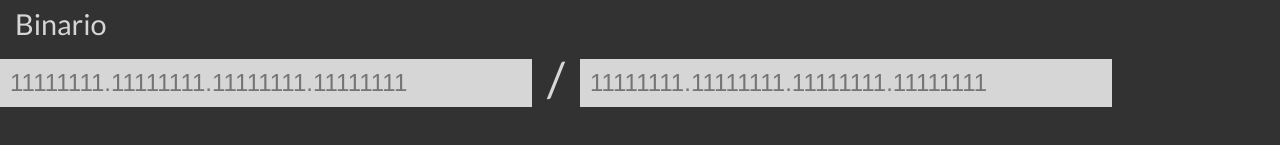
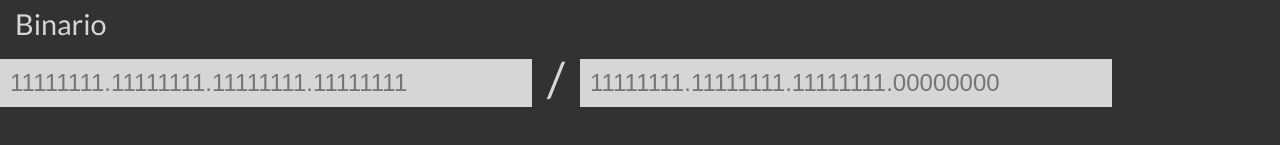
Before and after one commit to henriquepw/wildcard-mask-calculator, a React (Create React App) app: page / in a window 1280 px wide. Shown: the part 307-452 px from the top of the page. Built offline with nearby package versions, Linux system fonts and the light colour scheme; a web font is replaced by a local one.

Commit message:
convert ip address decimal to binary :arrows_counterclockwise:

```diff
--- a/src/pages/App/App.js
+++ b/src/pages/App/App.js
@@ -61,28 +61,35 @@ class App extends Component {
         if (target) {
             await this.setState({ maskBin: target.value });
             this.handleMask({});
+            this.handleMask255({});
         } else {
-            const { mask } = this.state;
             let maskBin;
 
-            if (origin === 'mask255'){
+            if (origin === 'mask255') {
+                maskBin = this.convertIp(this.state.mask255, 2);
             } else {
+                const { mask } = this.state;
                 const bin = `${'1'.repeat(mask)}${'0'.repeat(32 - mask)}`;
                 maskBin = `${bin.substr(0, 8)}.${bin.substr(8, 8)}.${bin.substr(16, 8)}.${bin.substr(24, 8)}`;
             }
 
             await this.setState({ maskBin });
+
+            if (origin === 'mask255') this.handleMask({});
+            else this.handleMask255({});
+
         }
     };
 
     handleMask255 = async ({ target }) => {
         if (target) {
             await this.setState({ mask255: target.value });
+            this.handleMaskBin({}, 'mask255');
         } else {
             const mask255 = this.convertIp(this.state.maskBin, 10);
             this.setState({ mask255 });
         }
-    }
+    };
 
     render() {
         return (
@@ -134,7 +141,7 @@ class App extends Component {
                 <Input
                     width='40%'
                     type='text'
-                    placeholder='11111111.11111111.11111111.11111111'
+                    placeholder='11111111.11111111.11111111.00000000'
                     value={this.state.maskBin}
                     onChange={this.handleMaskBin}
                 />
```
